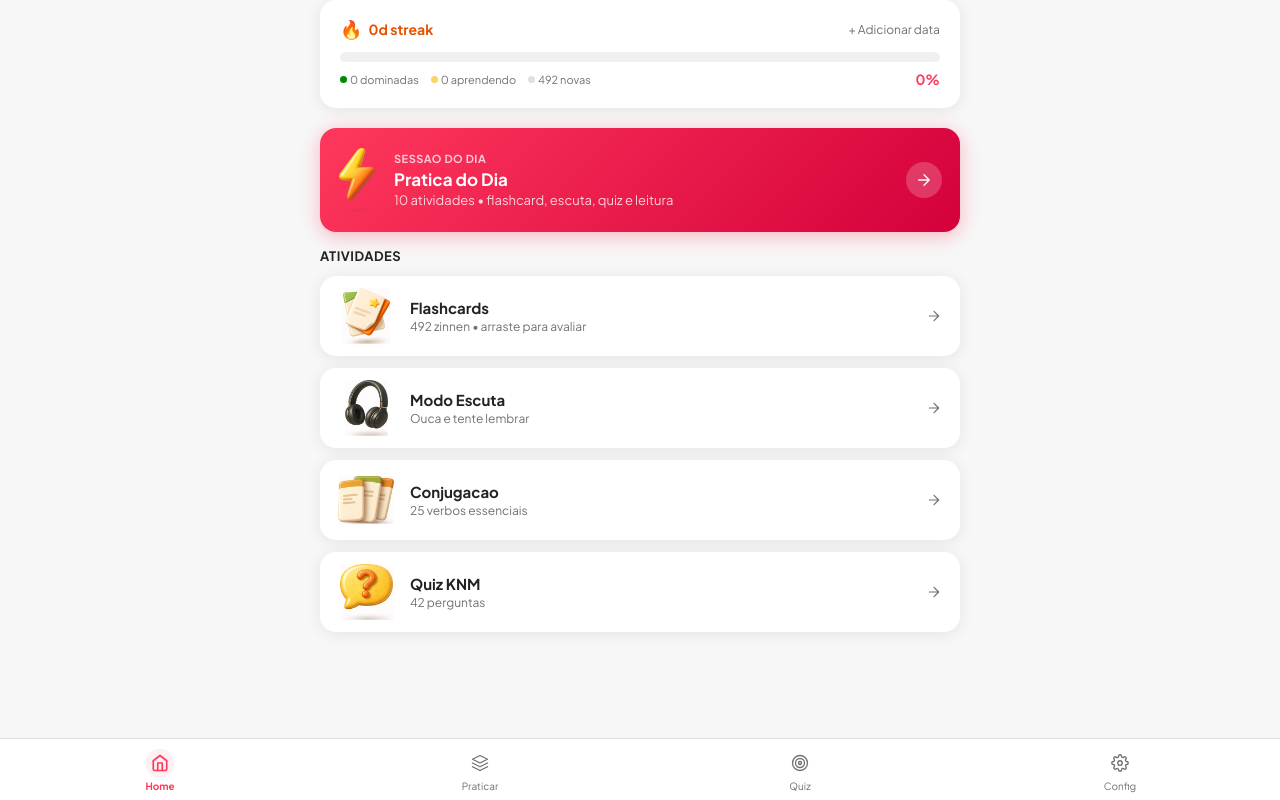
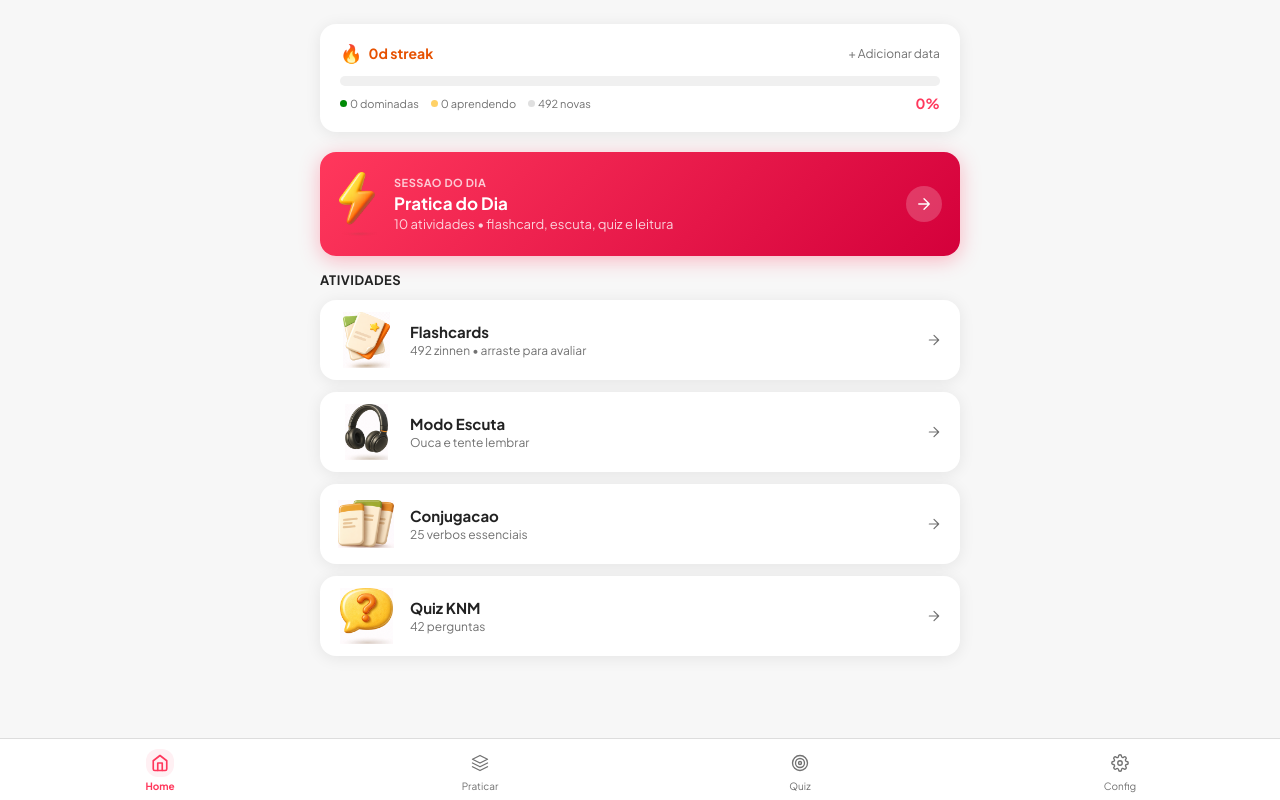
Before and after one commit to simininu/zinnensimulator, a React (Vite) app: page / in a window 1280 px wide. Built offline with nearby package versions, Linux system fonts and the light colour scheme.

Commit message:
Fix top space home

```diff
--- a/src/App.jsx
+++ b/src/App.jsx
@@ -3096,6 +3096,7 @@ export default function NT2Simulator() {
         <SaveModal {...saveModalProps} />
 
         <Wrap>
+          <div style={{ paddingTop: 24 }} />
 
           {/* Unified progress card */}
           <CardBox style={{ marginBottom: 20 }}>
```
